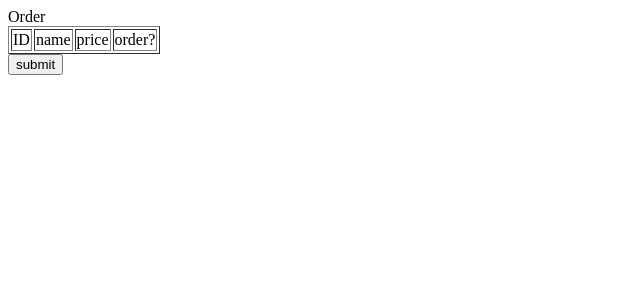
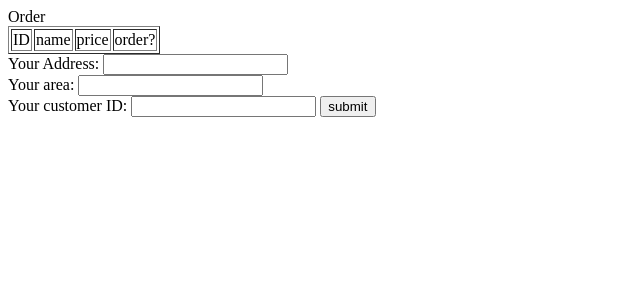
Before and after one commit to oscarsuen/CS490-res, a PHP site: page /order.php in a window 1280 px wide. Shown: the top 300 px of the page, without its empty margins (0-640 px from the left). Run offline with PHP 8.4, Linux system fonts and the light colour scheme; data that the repository does not hold is empty.

Commit message:
added fields for order info

```diff
--- a/order.php
+++ b/order.php
@@ -26,6 +26,14 @@
 
             ?>
 
+            Your Address:
+                <input type="text" name="address">
+            <br>
+            Your area:
+                <input type="text" name="area">
+            <br>
+            Your customer ID:
+                <input type="text" name="id">
 
             <input type="submit" name="submit" value="submit"/>
 
```
